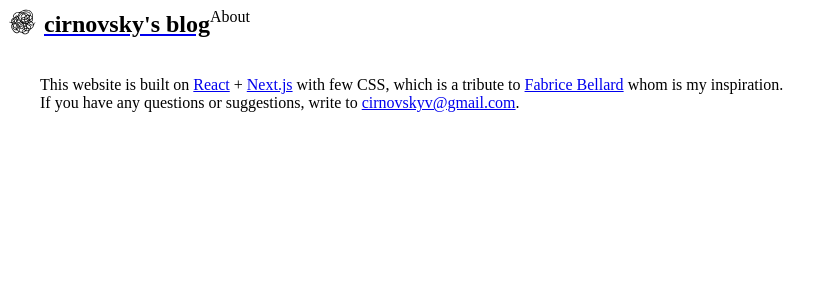
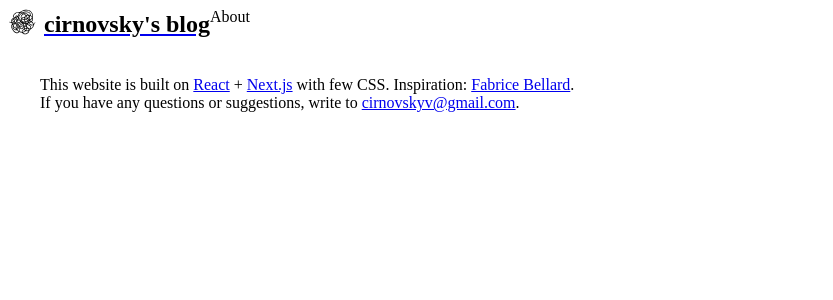
Before and after one commit to cirnovsky/blog, a Next.js app: page /about in a window 1280 px wide. Shown: the top 300 px of the page, without its empty margins (0-833 px from the left). Built offline with nearby package versions, Linux system fonts and the light colour scheme.

Commit message:
Update about.js

```diff
--- a/pages/about.js
+++ b/pages/about.js
@@ -14,7 +14,7 @@ export default function About() {
                 <title>{siteTitle}</title>
             </Head>
             <br />
-            &emsp;&emsp;This website is built on <Link href={"https://react.dev/"}>React</Link> + <Link href={"https://nextjs.org/"}>Next.js</Link> with few CSS, which is a tribute to <Link href={"https://bellard.org/"}>Fabrice Bellard</Link> whom is my inspiration.<br/>
+            &emsp;&emsp;This website is built on <Link href={"https://react.dev/"}>React</Link> + <Link href={"https://nextjs.org/"}>Next.js</Link> with few CSS. Inspiration: <Link href={"https://bellard.org/"}>Fabrice Bellard</Link>.<br/>
             &emsp;&emsp;If you have any questions or suggestions, write to <Link href={"mailto:cirnovskyv@gmail.com"}>cirnovskyv@gmail.com</Link>.<br/>
         </Layout>
     )
```
